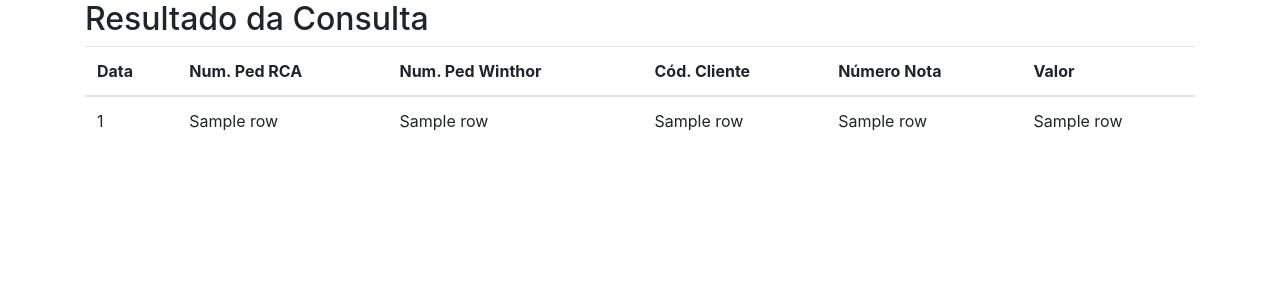
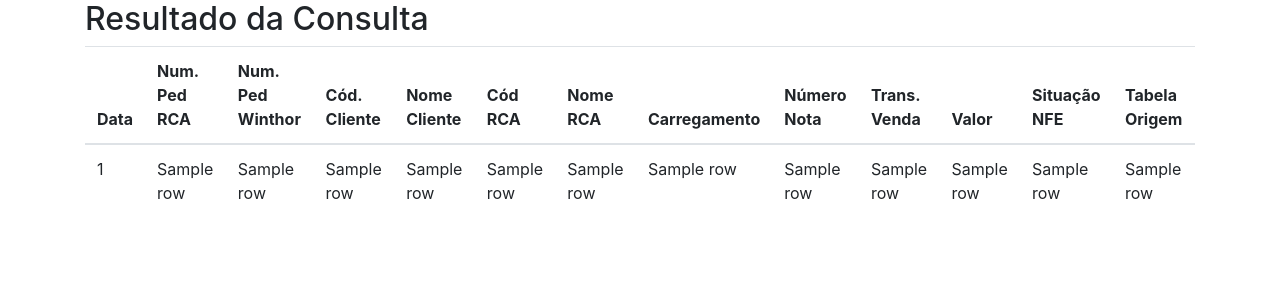
Before and after one commit to ThiagoRamos28/SiteConsultas, a Flask app: template siteconsultas/templates/resultado_consulta.html in a window 1280 px wide. Shown: the part 104-404 px from the top of the page. Run offline with Flask 3, Linux system fonts and the light colour scheme; the template is opened without the code that fills it: most values are stand-ins (such as "Sample title", 1, 10 or a date in 2020); some libraries are stand-ins or nearby versions.

Commit message:
Ajuste na consulta

```diff
--- a/siteconsultas/db.py
+++ b/siteconsultas/db.py
@@ -4,9 +4,9 @@ def conectar_oracle():
     """
     Função para conectar no banco de dados
     """
-    dsn = cx_Oracle.makedsn("192.168.4.19", 1521, service_name="TESTE")
+    dsn = cx_Oracle.makedsn("192.168.4.9", 1521, service_name="WINT")
     try:
-        conexao = cx_Oracle.connect(user="HOMOLOGA", password="HOMOLOGA", dsn=dsn)
+        conexao = cx_Oracle.connect(user="DISDAL", password="di203alfor", dsn=dsn)
         return conexao
     except cx_Oracle.DatabaseError as e:
         error, = e.args
--- a/siteconsultas/templates/resultado_consulta.html
+++ b/siteconsultas/templates/resultado_consulta.html
@@ -16,8 +16,15 @@
                         <th>Num. Ped RCA</th>
                         <th>Num. Ped Winthor</th>
                         <th>Cód. Cliente</th>
+                        <th>Nome Cliente</th>
+                        <th>Cód RCA</th>
+                        <th>Nome RCA</th>
+                        <th>Carregamento</th>
                         <th>Número Nota</th>
+                        <th>Trans. Venda</th>
                         <th>Valor</th>
+                        <th>Situação NFE</th>
+                        <th>Tabela Origem</th>
                     </tr>
                 </thead>
                 <tbody>
@@ -29,6 +36,13 @@
                             <td>{{ row[3] }}</td>
                             <td>{{ row[4] }}</td>
                             <td>{{ row[5] }}</td>
+                            <td>{{ row[6] }}</td>
+                            <td>{{ row[7] }}</td>
+                            <td>{{ row[8] }}</td>
+                            <td>{{ row[9] }}</td>
+                            <td>{{ row[10] }}</td>
+                            <td>{{ row[11] }}</td>
+                            <td>{{ row[12] }}</td>
                         </tr>
                     {% endfor %}
                 </tbody>
```
Also changed, not shown: siteconsultas/routes.py (+9 -6 lines).
